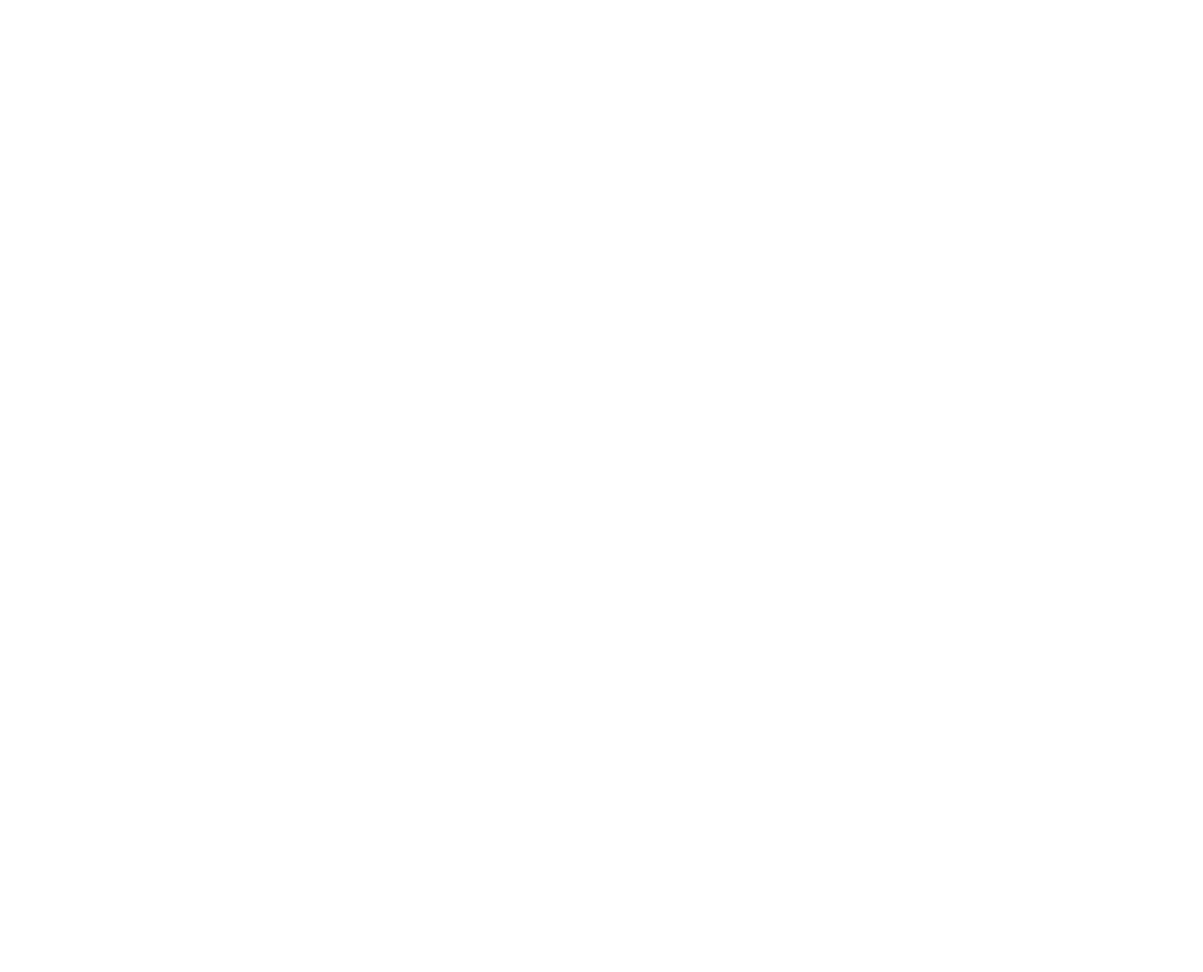
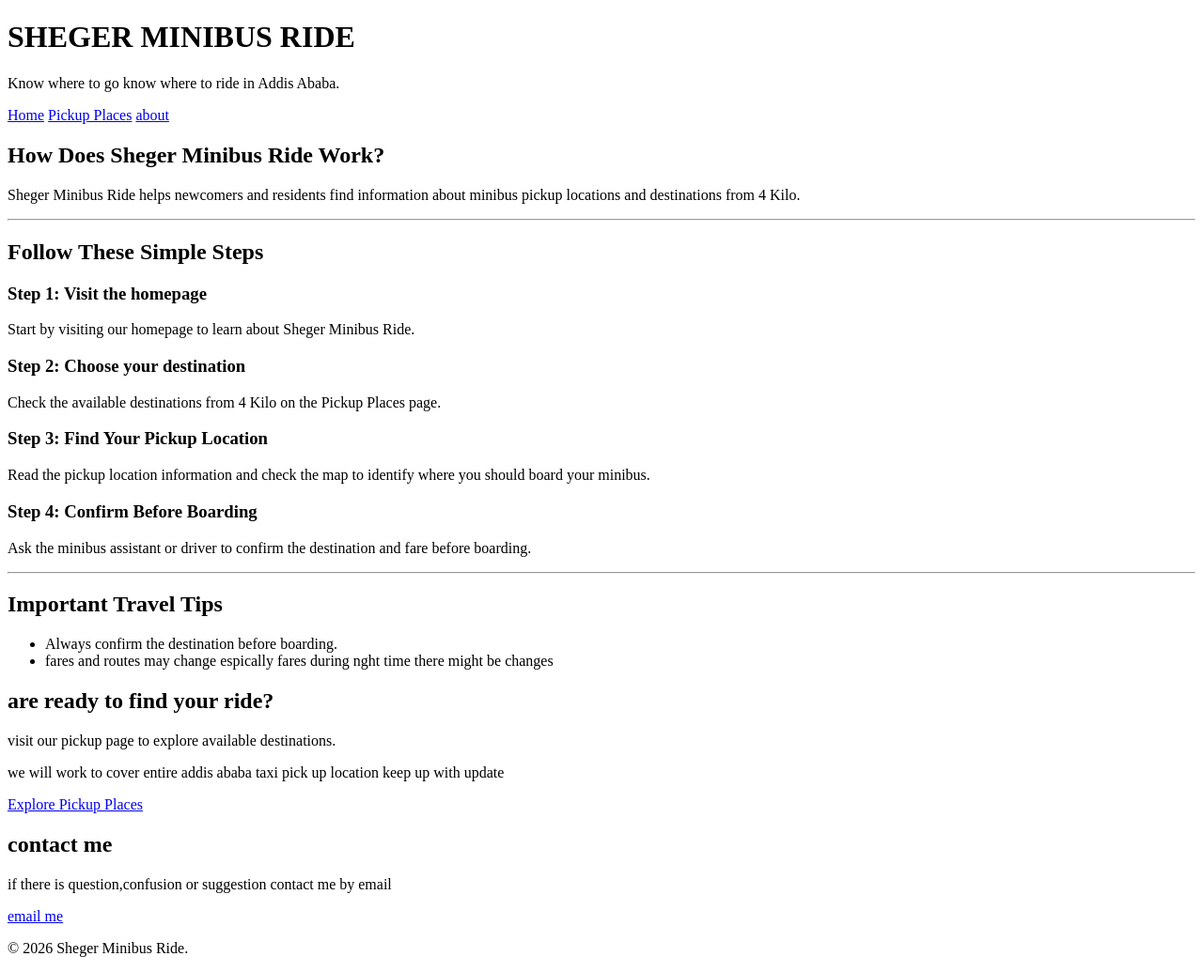
Before and after one commit to EyerusalemTigistu/-sheger-minbus, a plain HTML site: page how-does-it-work.html in a window 1280 px wide. Shown: the whole page at 94% size. Before the commit the page ends 800 px from the top, so only its background shows below. Drawn offline with Linux system fonts and the light colour scheme.

Commit message:
Add how does it work page

```diff
--- a/how-does-it-work.html
+++ b/how-does-it-work.html
@@ -1,12 +1,109 @@
 <!DOCTYPE html>
 <html lang="en">
+
 <head>
-     <meta charset="UTF-8">
-     <meta name="viewport" content="width=device-width, initial-scale=1.0">
-     <title>sheger minbus</title>
+    <meta charset="UTF-8">
+    <meta name="viewport" content="width=device-width, initial-scale=1.0">
+    <title>How Does It Work? | Sheger Minibus Ride</title>
 </head>
+
 <body>
-     <header>
+
+    <header>
+        <h1>SHEGER MINIBUS RIDE</h1>
+        <p>Know where to go know where to ride in Addis Ababa.</p>
+
+        <nav>
+            <a href="index.html">Home</a>
+            <a href="pickup.html">Pickup Places</a>
+            <a href="how-does-it-work.html">about</a>
+        </nav>
+    </header>
+
+    <main>
+
+        <section>
+            <h2>How Does Sheger Minibus Ride Work?</h2>
+
+            <p>
+                Sheger Minibus Ride helps newcomers and residents
+                find information about minibus pickup locations
+                and destinations from 4 Kilo.
+            </p>
+        </section>
+
+        <hr>
+
+        <section>
+            <h2>Follow These Simple Steps</h2>
+
+            <article>
+                <h3>Step 1: Visit the homepage</h3>
+                <p>
+                    Start by visiting our homepage to learn
+                    about Sheger Minibus Ride.
+                </p>
+            </article>
+
+            <article>
+                <h3>Step 2: Choose your destination</h3>
+                <p>
+                    Check the available destinations from
+                    4 Kilo on the Pickup Places page.
+                </p>
+            </article>
+
+            <article>
+                <h3>Step 3: Find Your Pickup Location</h3>
+                <p>
+                    Read the pickup location information
+                    and check the map to identify where
+                    you should board your minibus.
+                </p>
+            </article>
+
+            <article>
+                <h3>Step 4: Confirm Before Boarding</h3>
+                <p>
+                    Ask the minibus assistant or driver
+                    to confirm the destination and fare
+                    before boarding.
+                </p>
+            </article>
+
+        </section>
+
+        <hr>
+
+        <section>
+            <h2>Important Travel Tips</h2>
+
+            <ul>
+                <li>Always confirm the destination before boarding.</li>
+                <li> fares and routes may change espically fares during nght time there might be changes</li>
+            </ul>
+        </section>
+
+        <section>
+            <h2> are ready to find your ride?</h2>
+            <p>visit our pickup page to explore available destinations.</p>
+            <p>we will work to cover entire addis ababa taxi pick up location keep up with update</p>
+
+            <a href="pickup.html">Explore Pickup Places</a>
+            <P> </P>
+        </section>
+
+    </main>
+    <section>
+     <h2>contact me</h2>
+     <p> if there is question,confusion or suggestion contact me by email </p>
+     <a href="mailto:mellont57@gmail.com">email me</a>
+    </section>
+
+    <footer>
+
+        <p>&copy; 2026 Sheger Minibus Ride.</p>
+    </footer>
 
 </body>
 </html>
```
